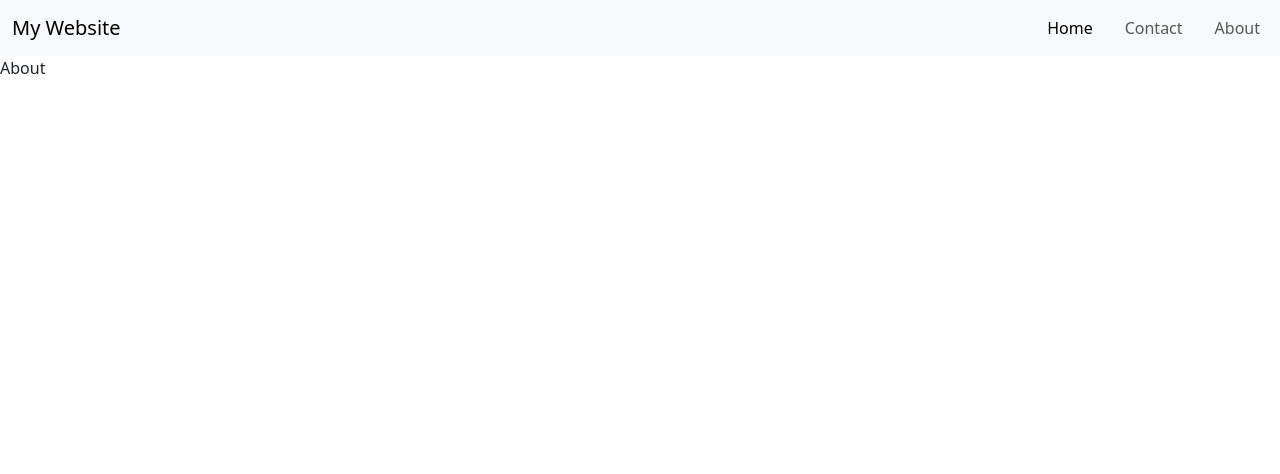
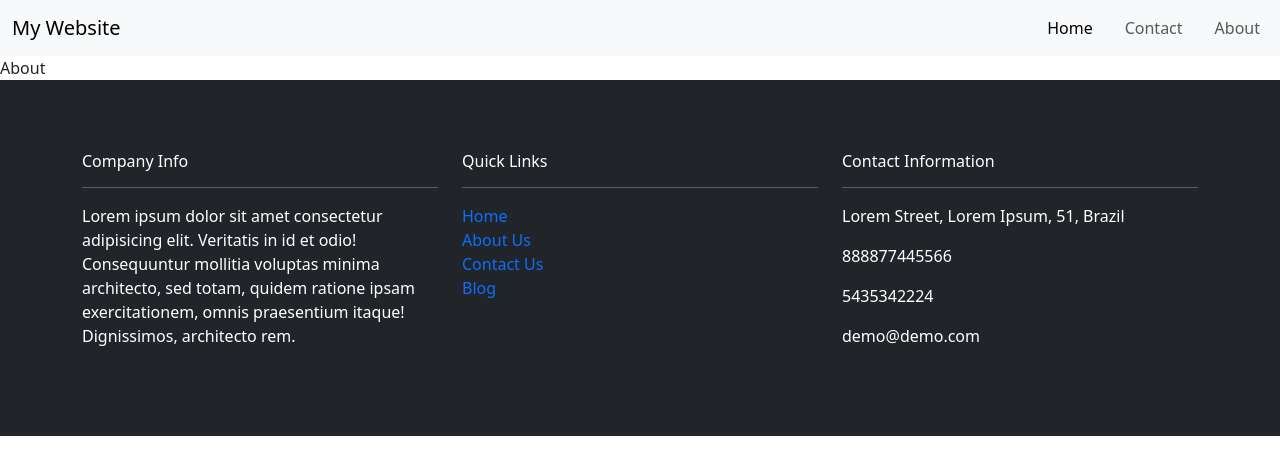
Before and after one commit to santanafx/jest-bootstrap, a React (Vite) app: page /about in a window 1280 px wide. Shown: the top 474 px of the page. Built offline with nearby package versions, Linux system fonts and the light colour scheme.

Commit message:
Novo componente 'Footer.jsx'
Foi criado o footer da página

```diff
--- a/src/App.jsx
+++ b/src/App.jsx
@@ -6,6 +6,7 @@ import { Home } from "./pages/Home";
 import { Contact } from "./pages/Contact";
 import { About } from "./pages/About";
 import { Navbar } from "./components/Navbar/Navbar";
+import { Footer } from "./components/Footer/Footer";
 
 function App() {
     return (
@@ -16,6 +17,7 @@ function App() {
                 <Route path="/contact" element={<Contact />} />
                 <Route path="/about" element={<About />} />
             </Routes>
+            <Footer />
         </BrowserRouter>
     );
 }
--- /dev/null
+++ b/src/components/Footer/Footer.jsx
@@ -0,0 +1,67 @@
+import { Link } from "react-router-dom";
+
+export const Footer = () => {
+    return (
+        <section className="bg-dark text-white py-5">
+            <div className="container py-4">
+                <div className="row">
+                    <div className="col-md-4">
+                        <h6>Company Info</h6>
+                        <hr />
+                        <p>
+                            Lorem ipsum dolor sit amet consectetur adipisicing
+                            elit. Veritatis in id et odio! Consequuntur mollitia
+                            voluptas minima architecto, sed totam, quidem
+                            ratione ipsam exercitationem, omnis praesentium
+                            itaque! Dignissimos, architecto rem.
+                        </p>
+                    </div>
+                    <div className="col-md-4">
+                        <h6>Quick Links</h6>
+                        <hr />
+
+                        <div>
+                            <Link to="/" className="text-decoration-none">
+                                Home
+                            </Link>
+                        </div>
+                        <div>
+                            <Link to="/about" className="text-decoration-none">
+                                About Us
+                            </Link>
+                        </div>
+                        <div>
+                            <Link
+                                to="/contatc"
+                                className="text-decoration-none"
+                            >
+                                Contact Us
+                            </Link>
+                        </div>
+                        <div>
+                            <Link to="/" className="text-decoration-none">
+                                Blog
+                            </Link>
+                        </div>
+                    </div>
+                    <div className="col-md-4">
+                        <h6>Contact Information</h6>
+                        <hr />
+                        <div>
+                            <p>Lorem Street, Lorem Ipsum, 51, Brazil</p>
+                        </div>
+                        <div>
+                            <p>888877445566</p>
+                        </div>
+                        <div>
+                            <p>5435342224</p>
+                        </div>
+                        <div>
+                            <p>demo@demo.com</p>
+                        </div>
+                    </div>
+                </div>
+            </div>
+        </section>
+    );
+};
```
